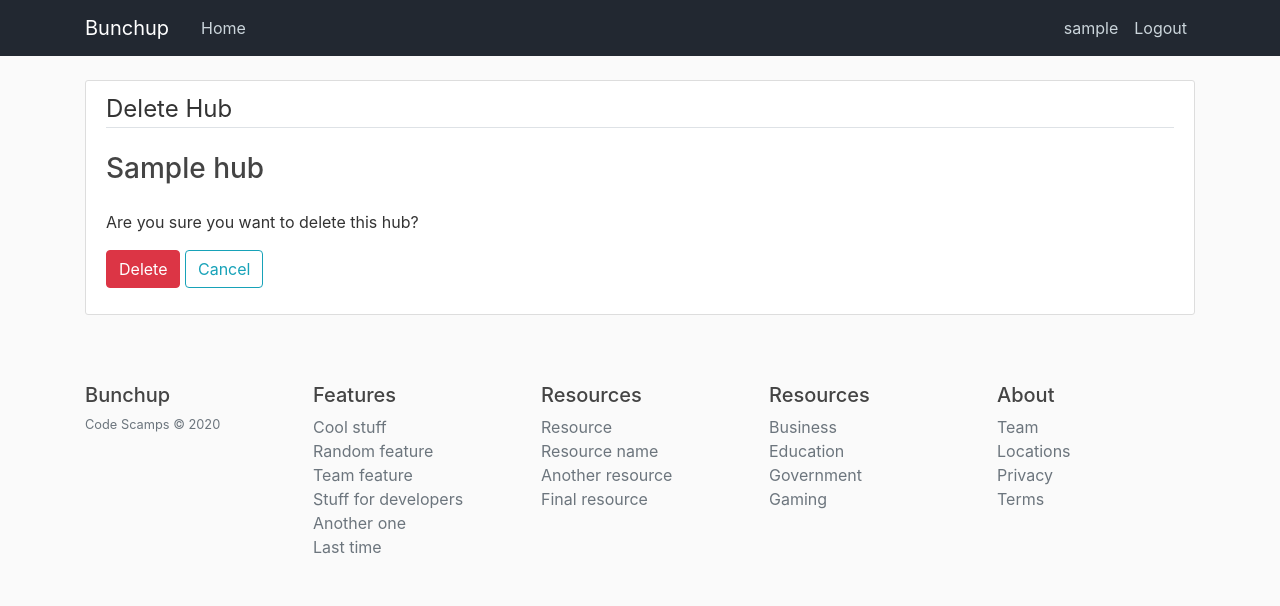
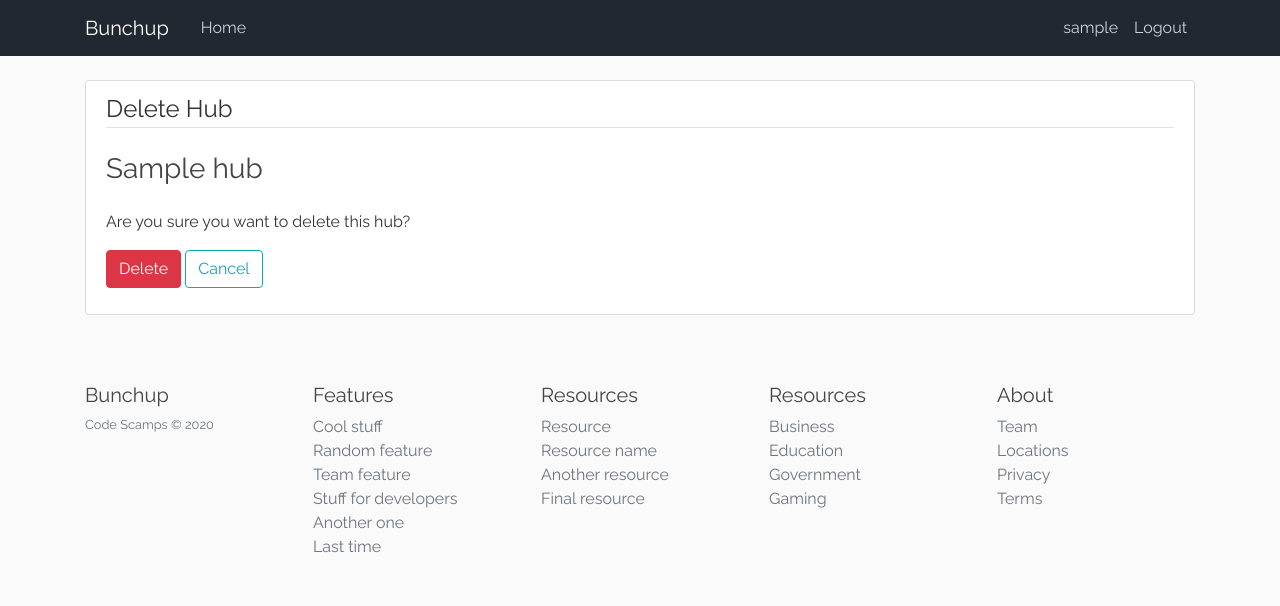
Before and after one commit to lloydtao/Hackathon-NASA-2020, a Django app: page /hub/1/delete/ in a window 1280 px wide. Shown: the top 606 px of the page. Run offline with Django 3.2, Linux system fonts and the light colour scheme; a user stored in the database is signed in; tables that the repository leaves empty hold one stand-in row (values such as "Sample post"); some libraries are stand-ins or nearby versions.

Commit message:
Set font to Raleway

```diff
--- a/src/bunchup/static/bunchup/css/main.css
+++ b/src/bunchup/static/bunchup/css/main.css
@@ -2,6 +2,7 @@ body {
   background: #fafafa;
   color: #333333;
   margin-top: 5rem;
+  font-family: raleway;
 }
 
 h1, h2, h3, h4, h5, h6 {
```
